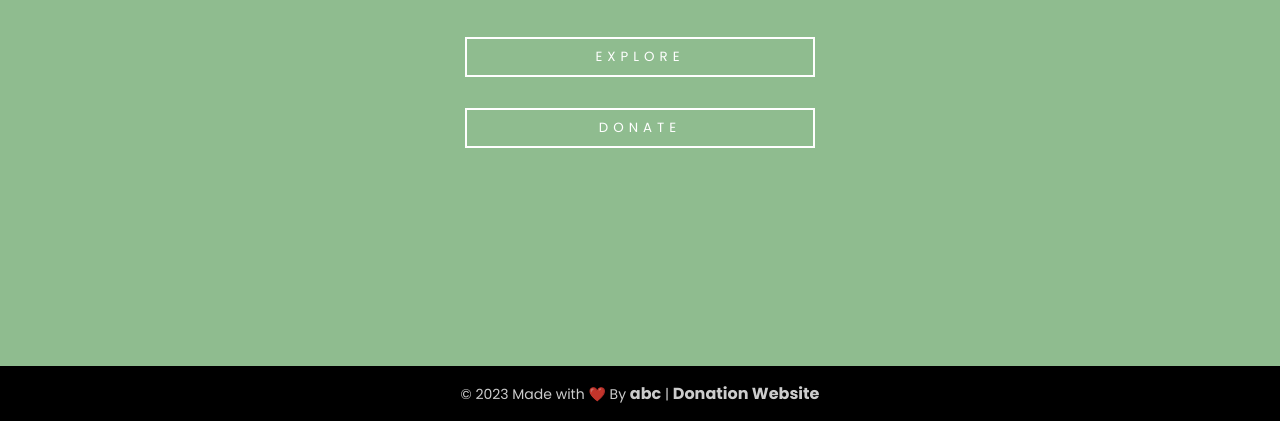
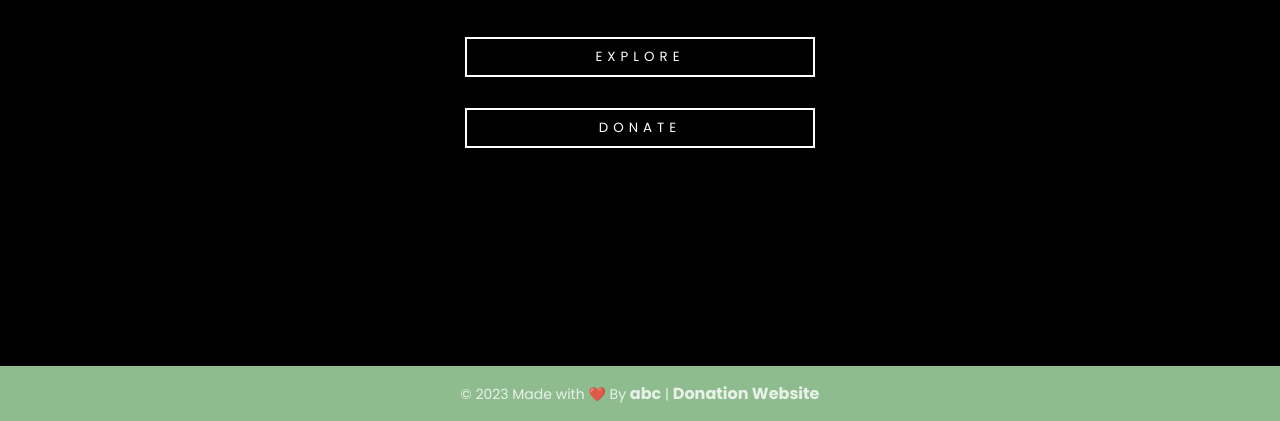
Before and after one commit to Wajihasajid192/End-Hunger, a plain HTML site: page index.html in a window 1280 px wide. Shown: the part 434-855 px from the top of the page. Drawn offline with Linux system fonts and the light colour scheme.

Commit message:
Update styles.css

```diff
--- a/css/styles.css
+++ b/css/styles.css
@@ -13,7 +13,7 @@ html {
   top: 0px;
   z-index: 5;
   display: flex;
-  background-color: transparent;
+  background-color: #8FBC8F;
 }
 .logo a{
   text-decoration: none;
@@ -106,7 +106,7 @@ html {
 .cover {
   width: 100%;
   height: 100vh;
-  background: #8FBC8F;
+  background: black;
   z-index: -200;
   color: white;
 }
@@ -521,7 +521,7 @@ footer {
   color: rgba(255, 255, 255, 0.8);
   width: 100%;
   box-sizing: border-box;
-  background-color: black;
+  background-color: #8FBC8F;
   text-align: center;
   padding: 15px 0;
 }
```
